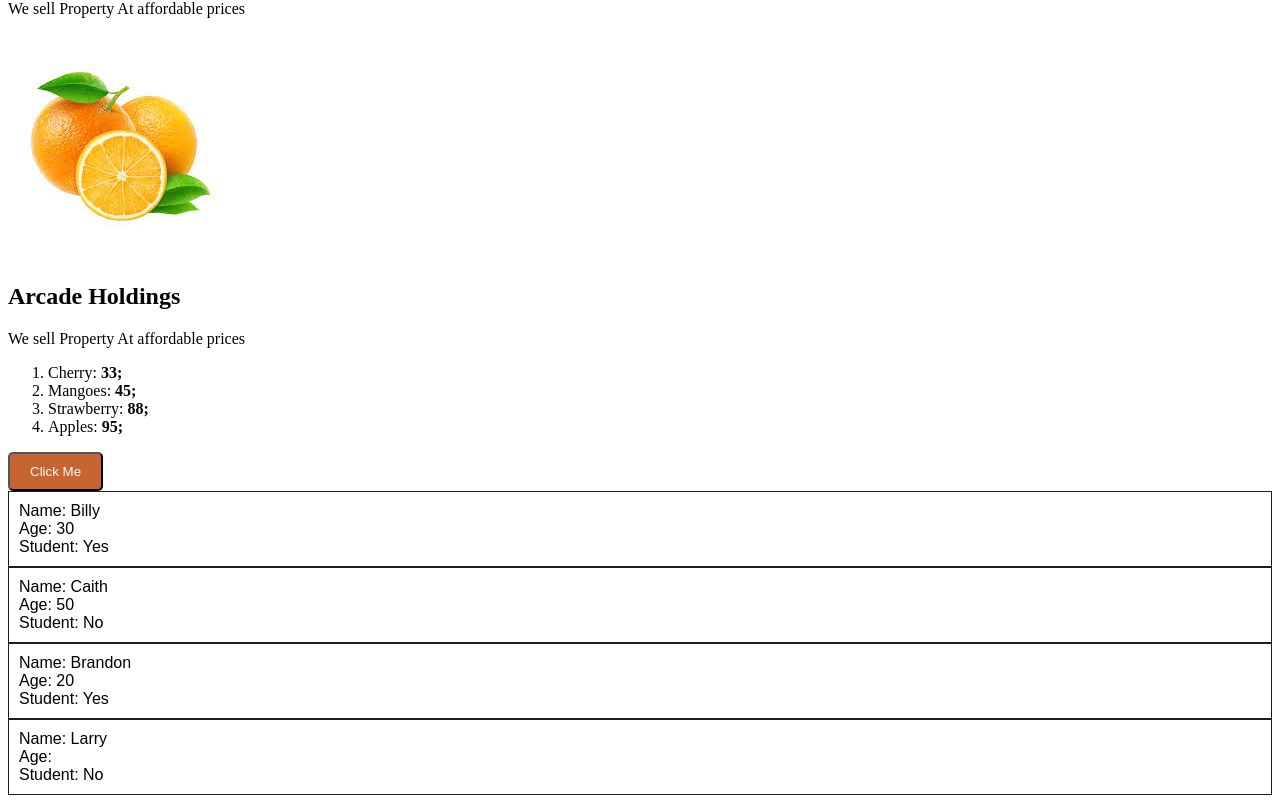
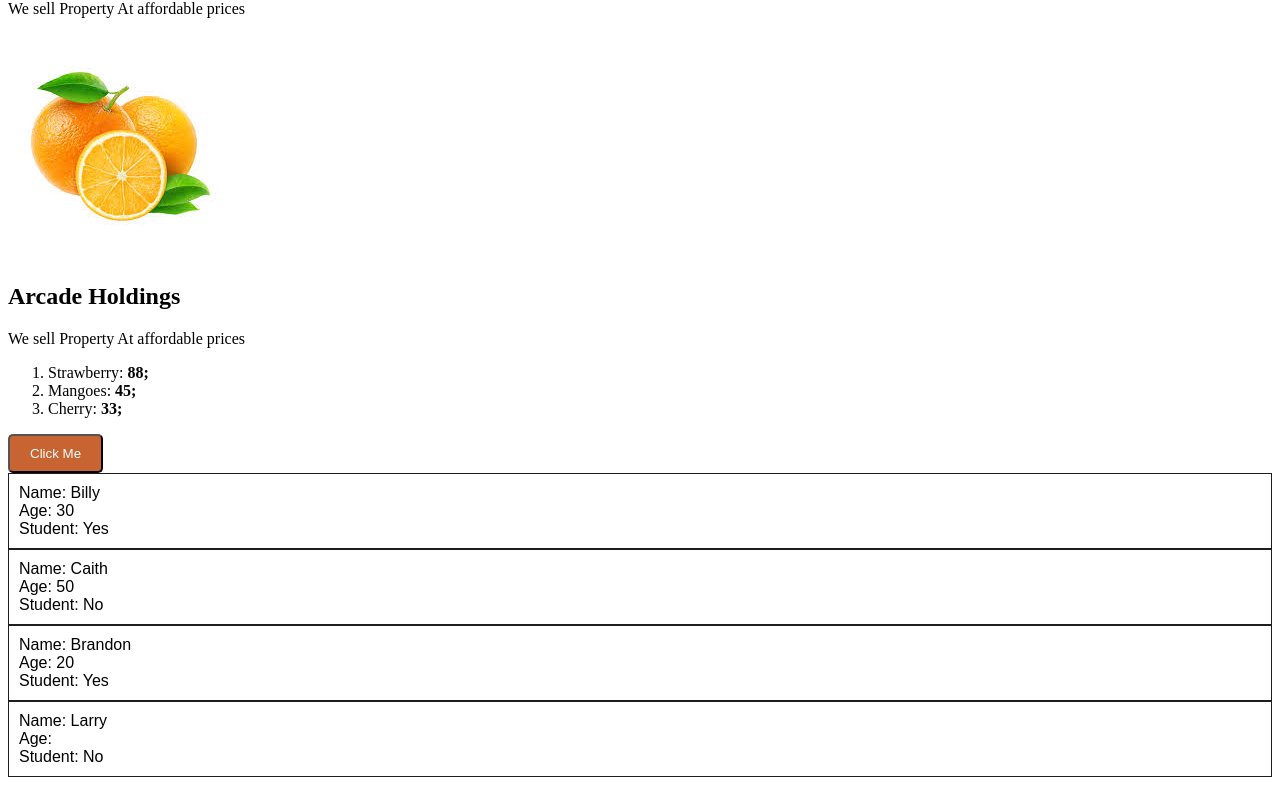
Before and after one commit to hpeter19/React, a React (Vite) app: page / in a window 1280 px wide. Shown: the part 963-1766 px from the top of the page. Built offline with nearby package versions, Linux system fonts and the light colour scheme.

Commit message:
low calory fruits in a list

```diff
--- a/src/lists.jsx
+++ b/src/lists.jsx
@@ -3,7 +3,7 @@ import { useLayoutEffect } from "react";
 
 function List(){
 //adding curly brackets to arrays making them Objects
-const fruits =[{Id:1,name:"Apples", calories:95},
+const fruits =[{Id:1,name:"Apples", calories:105},
     {Id:2,name:"Mangoes", calories:45},
     {Id:3,name:"Strawberry",calories:88},
     {Id:4,name:"Cherry", calories:33}]
@@ -12,12 +12,19 @@ const fruits =[{Id:1,name:"Apples", calories:95},
 //sorting array.a rep 1st item while b rep 2nd item
 //fruits.sort((a,b) => a.name.localeCompare(b.name));//Alphabetical Order
 //fruits.sort((a,b) => b.name.localeCompare(a.name));//reverse order
-fruits.sort((a,b) => a.calories-b.calories)
+//fruits.sort((a,b) => a.calories-b.calories);//numerical order
+fruits.sort((a,b) => b.calories-a.calories);//reversed numerical order
+//low calory fruits
+const LowCalFruits = fruits.filter(fruit => fruit.calories <100);//low calory fruits
+
+
 //fruit.name object is used when each list has different name.
 //for the case of a database, we set the key as id.
-const listItems= fruits.map(fruit => <li key ={fruit.Id}>
-                     {fruit.name}:&nbsp;
-                     <b>{fruit.calories};</b>
+
+
+const listItems=LowCalFruits.map(LowCalFruit => <li key ={LowCalFruit.Id}>
+                     {LowCalFruit.name}:&nbsp;
+                     <b>{LowCalFruit.calories};</b>
                      </li>);
 return(<ol>{listItems}</ol>);
 }
```
